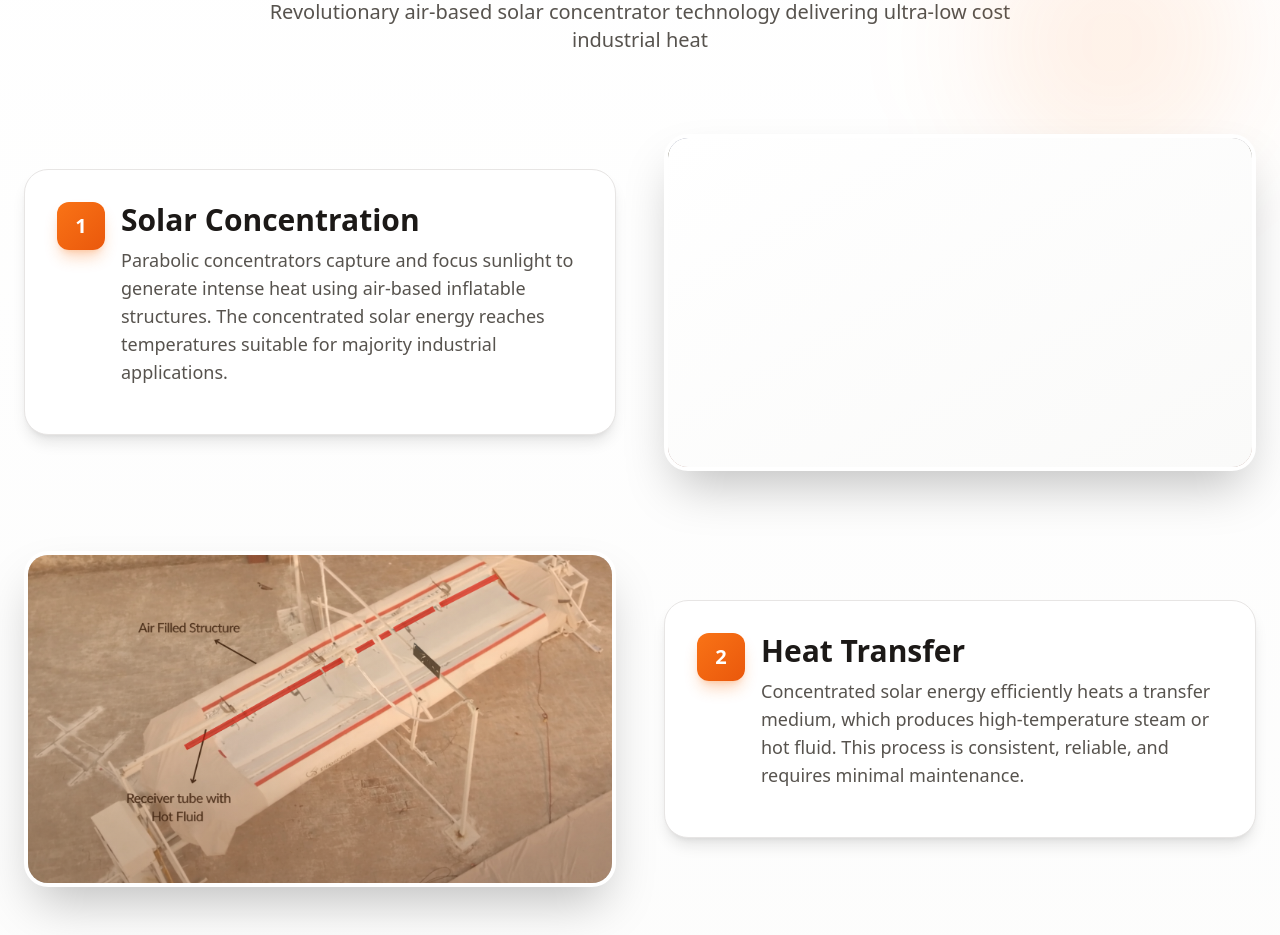
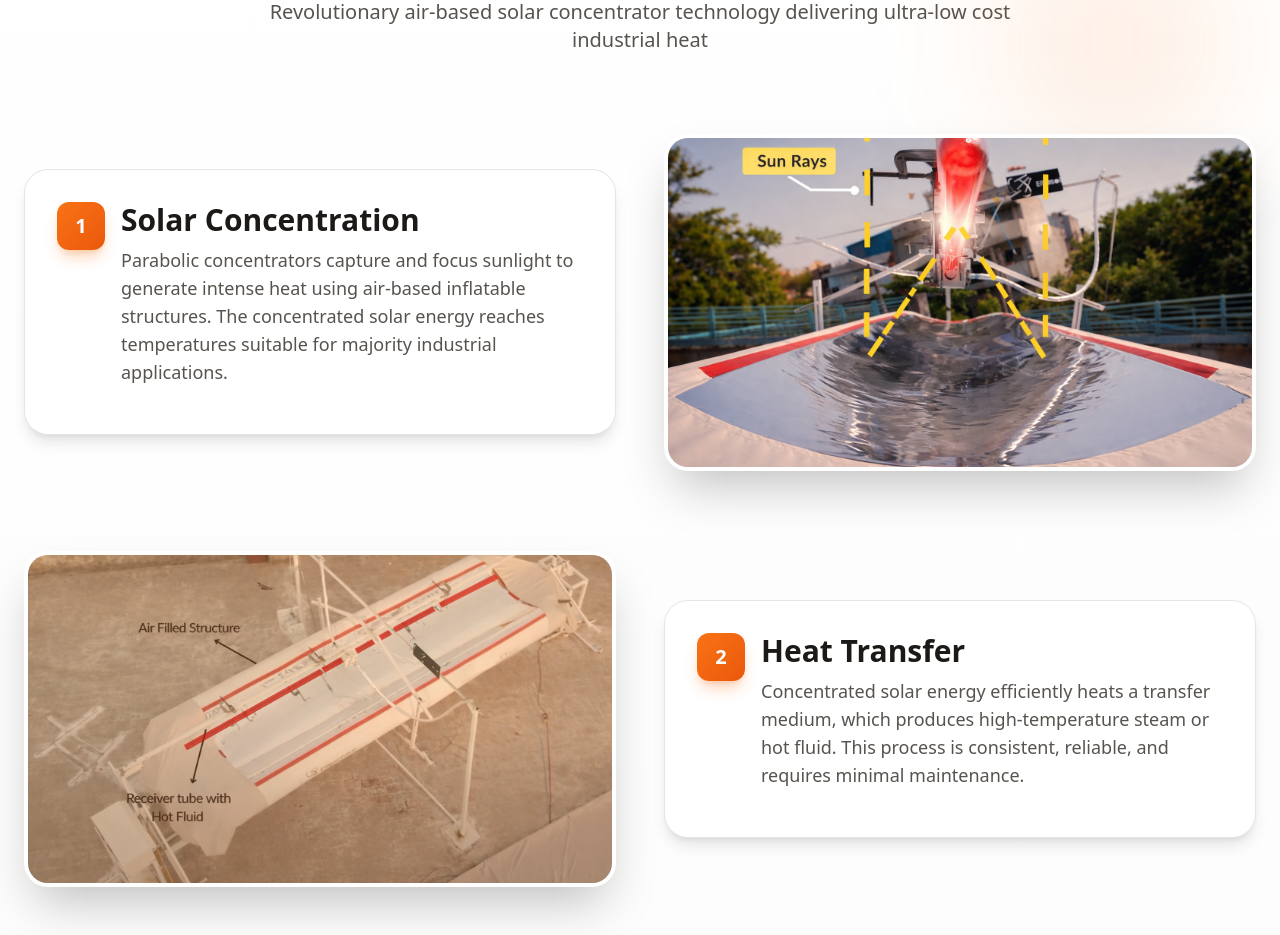
Before and after one commit to ellipsolindia-png/ellipsol-website, a React (Vite) app: page / in a window 1280 px wide. Shown: the part 1340-2275 px from the top of the page. Built offline with nearby package versions, Linux system fonts and the light colour scheme.

Commit message:
Update App.tsx

```diff
--- a/src/App.tsx
+++ b/src/App.tsx
@@ -169,7 +169,7 @@ function App() {
                 </div>
               </div>
               <div className="relative group overflow-hidden rounded-3xl shadow-2xl border-4 border-white bg-stone-200 order-1 md:order-2">
-                <div className="absolute inset-0 bg-gradient-to-br from-orange-0/20 to-orange-0/20 group-hover:from-orange-500/30 group-hover:to-orange-600/30 transition-all z-10"></div>
+                <div className="absolute inset-0 bg-gradient-to-br from-orange-500/0 to-orange-600/0 group-hover:from-orange-500/30 group-hover:to-orange-600/30 transition-all z-10"></div>
                 <img
                   src={config.images.solarConcentration}
                   alt="Solar Concentration"
```
